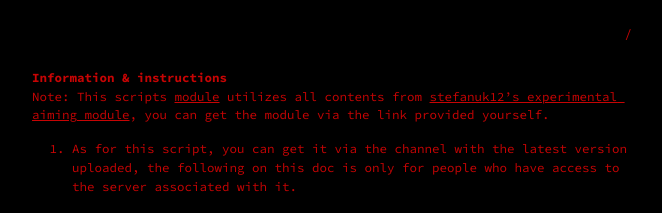
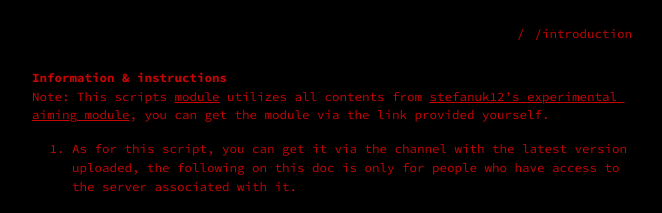
Before and after one commit to Darkfire0576/Darkus, a Jekyll site: the page built from index.md, in a window 1280 px wide. Shown: the top 213 px of the page, without its empty margins (308-970 px from the left). Built offline with Jekyll 4.4.1, drawn with Linux system fonts in a browser that asks for light colours.

Commit message:
Update _config.yml

```diff
--- a/_config.yml
+++ b/_config.yml
@@ -2,7 +2,7 @@
 
 header_pages:
   - index.md
-  - about.md
+  - introduction.md
 
 #footer: 'follow us on <a href="https://twitter.com/">twitter</a>'
 
```
